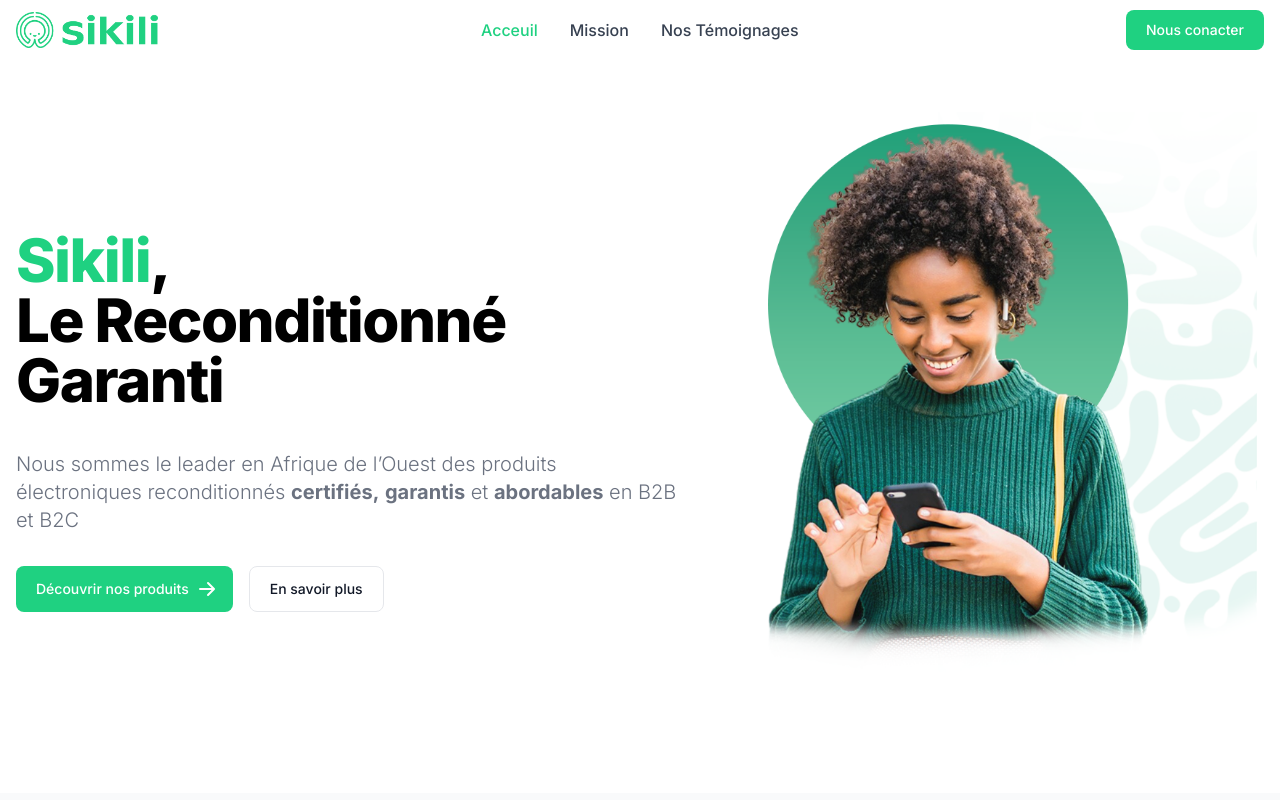
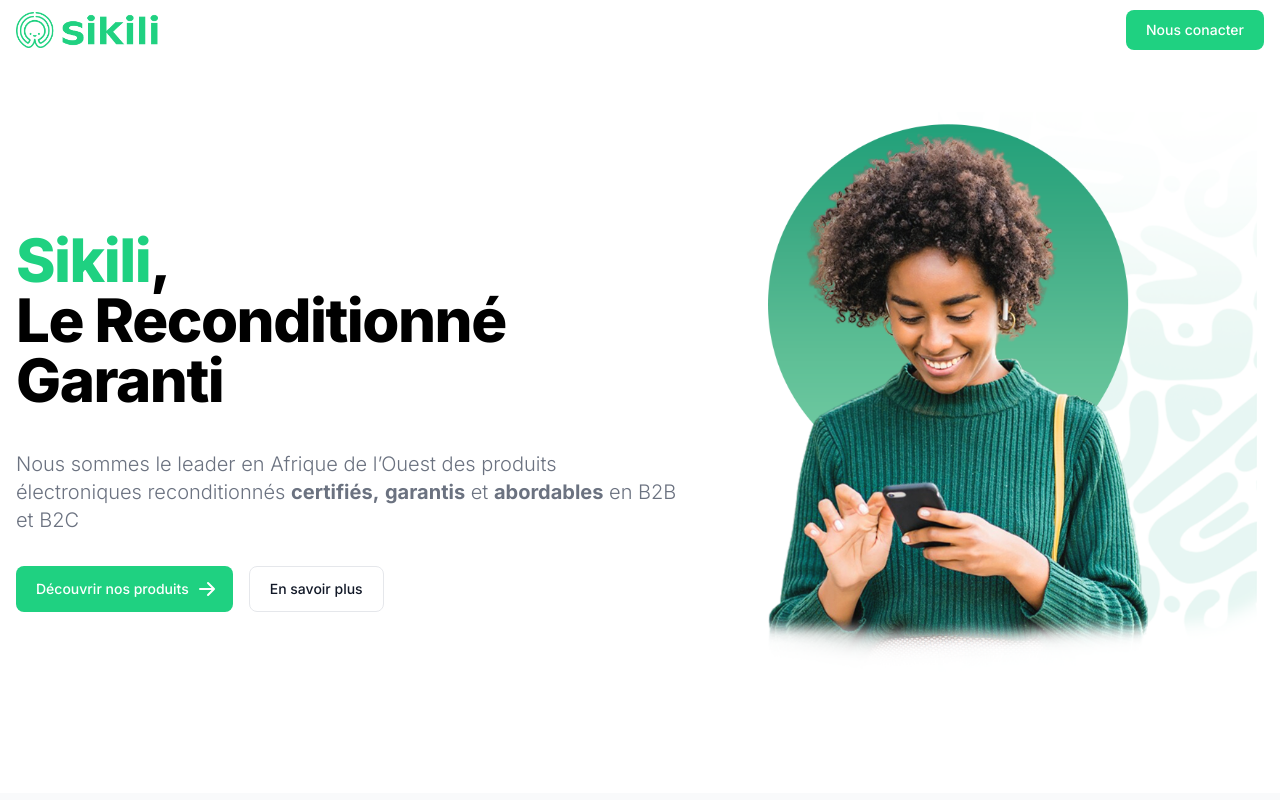
Before and after one commit to Salomondiei08/landwind-main, a website: page index.html in a window 1280 px wide. Shown: the top 800 px of the page. Drawn offline with nearby package versions, Linux system fonts and the light colour scheme.

Commit message:
chore: removed navbar option

```diff
--- a/index.html
+++ b/index.html
@@ -77,25 +77,7 @@
                         </svg>
                     </button>
                 </div>
-                <div class="items-center justify-between hidden w-full lg:flex lg:w-auto lg:order-1" id="mobile-menu-2">
-                    <ul class="flex flex-col mt-4 font-medium lg:flex-row lg:space-x-8 lg:mt-0">
-                        <li>
-                            <a href="#"
-                                class="block py-2 pl-3 pr-4 text-white bg-[#1FD181] rounded lg:bg-transparent lg:text-[#1FD181] lg:p-0 dark:text-white"
-                                aria-current="page">Acceuil</a>
-                        </li>
-                        <li>
-                            <a href="#mission"
-                                class="block py-2 pl-3 pr-4 text-gray-700 border-b border-gray-100 hover:bg-gray-50 lg:hover:bg-transparent lg:border-0 lg:hover:text-[#1FD181] lg:p-0 dark:text-gray-400 lg:dark:hover:text-white dark:hover:bg-gray-700 dark:hover:text-white lg:dark:hover:bg-transparent dark:border-gray-700">Mission</a>
-                        </li>
-                        <li>
-                            <a href="#testimony"
-                                class="block py-2 pl-3 pr-4 text-gray-700 border-b border-gray-100 hover:bg-gray-50 lg:hover:bg-transparent lg:border-0 lg:hover:text-[#1FD181] lg:p-0 dark:text-gray-400 lg:dark:hover:text-white dark:hover:bg-gray-700 dark:hover:text-white lg:dark:hover:bg-transparent dark:border-gray-700">Nos
-                                Témoignages</a>
-                        </li>
 
-                    </ul>
-                </div>
             </div>
         </nav>
     </header>
```
